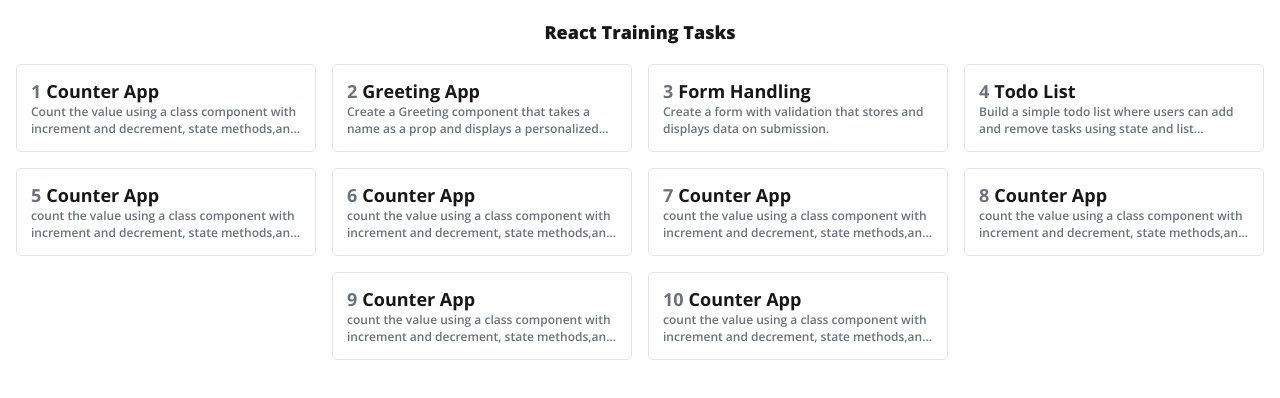
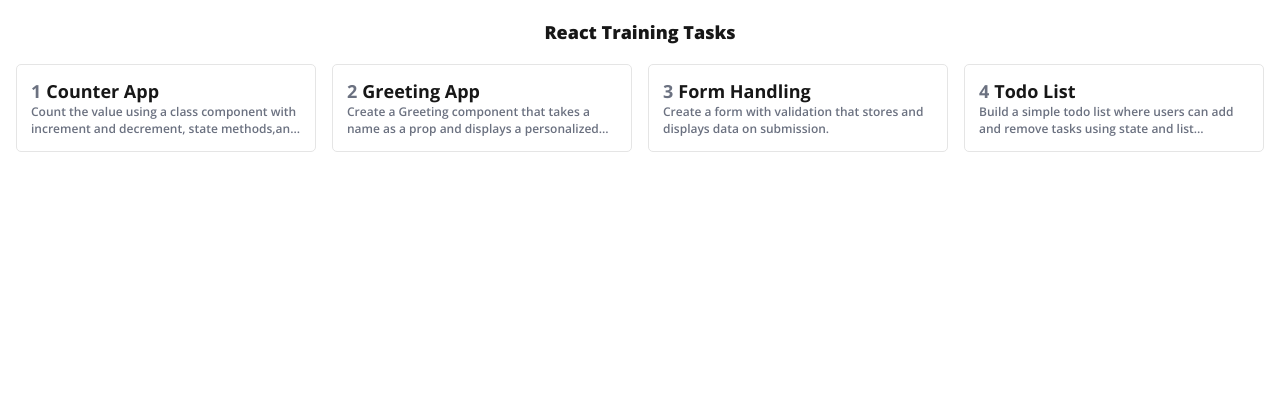
Before and after one commit to dhara-pipaliya/training-tasks, a React (Create React App) app: page / in a window 1280 px wide. Shown: the top 398 px of the page. Built offline with nearby package versions, Linux system fonts and the light colour scheme.

Commit message:
- move to back button in  common file

```diff
--- a/src/components/counter/Counter.module.scss
+++ b/src/components/counter/Counter.module.scss
@@ -1,21 +1,4 @@
 @import "../../styles/color.scss";
-
-.cardHome {
-  display: flex;
-  gap: 10px;
-  margin: 20px;
-  flex-wrap: wrap;
-  > svg {
-    color: $black;
-    cursor: pointer;
-  }
-  .backTasks {
-    cursor: pointer;
-    color: $black;
-    font-weight: 700;
-    font-size: 16px;
-  }
-}
 
 .container {
   border: 1px solid $grey_100;
--- a/src/components/counter/index.tsx
+++ b/src/components/counter/index.tsx
@@ -1,18 +1,11 @@
 import { useState } from "react";
-import { useNavigate } from "react-router-dom";
 import styles from "./Counter.module.scss";
-import ArrowBackOutlinedIcon from "@mui/icons-material/ArrowBackOutlined";
 import ReplayOutlinedIcon from "@mui/icons-material/ReplayOutlined";
 import RemoveOutlinedIcon from "@mui/icons-material/RemoveOutlined";
 import AddOutlinedIcon from "@mui/icons-material/AddOutlined";
 
 const Counter = () => {
   const [count, setCount] = useState(0);
-  const navigate = useNavigate();
-
-  const increment = () => {
-    setCount(count + 1);
-  };
 
   const decrement = () => {
     if (count === 0) return;
@@ -20,11 +13,6 @@ const Counter = () => {
   };
 
   return (
-    <div>
-      <div className={styles.cardHome} onClick={() => navigate("/")}>
-        <ArrowBackOutlinedIcon />
-        <div className={styles.backTasks}>Back To Tasks</div>
-      </div>
     <div className={styles.container}>
       <div className={styles.countTitle}>1. Counter App</div>
       <div className={styles.countContain}>
@@ -40,8 +28,7 @@ const Counter = () => {
             className={count === 0 ? styles.countDecrement : ""}
           />
           <ReplayOutlinedIcon onClick={() => setCount(0)} />
-            <AddOutlinedIcon onClick={increment} />
-          </div>
+          <AddOutlinedIcon onClick={() => setCount(count + 1)} />
         </div>
       </div>
     </div>
--- a/src/components/formHandling/FormHandling.module.scss
+++ b/src/components/formHandling/FormHandling.module.scss
@@ -7,23 +7,6 @@ input::-webkit-inner-spin-button {
 }
 input[type="number"] {
   -moz-appearance: textfield;
-}
-
-.cardHome {
-  display: flex;
-  gap: 10px;
-  margin: 20px;
-  flex-wrap: wrap;
-  > svg {
-    color: $black;
-    cursor: pointer;
-  }
-  .backTasks {
-    cursor: pointer;
-    color: $black;
-    font-weight: 700;
-    font-size: 16px;
-  }
 }
 
 .container {
--- a/src/components/formHandling/index.tsx
+++ b/src/components/formHandling/index.tsx
@@ -2,8 +2,6 @@ import { useState } from "react";
 import { useFormik } from "formik";
 import * as Yup from "yup";
 import styles from "./FormHandling.module.scss";
-import ArrowBackOutlinedIcon from "@mui/icons-material/ArrowBackOutlined";
-import { useNavigate } from "react-router-dom";
 import VisibilityOutlinedIcon from "@mui/icons-material/VisibilityOutlined";
 import VisibilityOffOutlinedIcon from "@mui/icons-material/VisibilityOffOutlined";
 
@@ -37,7 +35,6 @@ const validationSchema = Yup.object({
 const FormHandling = () => {
   const [submittedData, setSubmittedData] = useState<FormValues | null>(null);
   const [passwordType, setPasswordType] = useState<boolean>(true);
-  const navigate = useNavigate();
 
   const formik = useFormik({
     initialValues: {
@@ -56,11 +53,6 @@ const FormHandling = () => {
   };
 
   return (
-    <div>
-      <div className={styles.cardHome} onClick={() => navigate("/")}>
-        <ArrowBackOutlinedIcon />
-        <div className={styles.backTasks}>Back To Tasks</div>
-      </div>
     <div className={styles.container}>
       <div className={styles.taskDetails}>
         <div className={styles.taskHeading}>{`3. Form Handling`}</div>
@@ -167,7 +159,6 @@ const FormHandling = () => {
           {`Submit`}
         </button>
       </form>
-
       {submittedData && (
         <div className={styles.result}>
           <div className={styles.resultHeading}>{`Submitted Data `}</div>
@@ -186,7 +177,6 @@ const FormHandling = () => {
         </div>
       )}
     </div>
-    </div>
   );
 };
 
--- a/src/components/greeting/Greeting.module.scss
+++ b/src/components/greeting/Greeting.module.scss
@@ -1,21 +1,4 @@
 @import "../../styles/color.scss";
-
-.cardHome {
-  display: flex;
-  gap: 10px;
-  margin: 20px;
-  flex-wrap: wrap;
-  > svg {
-    color: $black;
-    cursor: pointer;
-  }
-  .backTasks {
-    cursor: pointer;
-    color: $black;
-    font-weight: 700;
-    font-size: 16px;
-  }
-}
 
 .container {
   border: 1px solid $grey_100;
--- a/src/components/greeting/index.tsx
+++ b/src/components/greeting/index.tsx
@@ -1,7 +1,5 @@
 import { useState } from "react";
 import styles from "./Greeting.module.scss";
-import ArrowBackOutlinedIcon from "@mui/icons-material/ArrowBackOutlined";
-import { useNavigate } from "react-router-dom";
 
 interface IGreetingResult {
   name?: string | null;
@@ -22,7 +20,6 @@ const GreetingResult = ({ name = "guest" }: IGreetingResult) => {
 };
 
 const Greeting = () => {
-  const navigate = useNavigate();
   const [name, setName] = useState<string | null>(null);
   const [inputValue, setInputValue] = useState("");
 
@@ -32,11 +29,6 @@ const Greeting = () => {
   };
 
   return (
-    <div>
-      <div className={styles.cardHome} onClick={() => navigate("/")}>
-        <ArrowBackOutlinedIcon />
-        <div className={styles.backTasks}>{`Back To Tasks`}</div>
-      </div>
     <div className={styles.container}>
       <div className={styles.taskTitle}>{`2. Greeting Component`}</div>
       <div className={styles.taskDescription}>
@@ -63,7 +55,6 @@ const Greeting = () => {
         </button>
       </div>
     </div>
-    </div>
   );
 };
 
--- /dev/null
+++ b/src/components/taskDetails/TaskDetails.module.scss
@@ -0,0 +1,18 @@
+@import "../../styles/color.scss";
+
+.cardHome {
+  display: flex;
+  gap: 10px;
+  margin: 20px;
+  flex-wrap: wrap;
+  > svg {
+    color: $black;
+    cursor: pointer;
+  }
+  .backTasks {
+    cursor: pointer;
+    color: $black;
+    font-weight: 700;
+    font-size: 16px;
+  }
+}
--- a/src/components/taskDetails/index.tsx
+++ b/src/components/taskDetails/index.tsx
@@ -1,12 +1,14 @@
-import { useParams } from "react-router-dom";
+import { useNavigate, useParams } from "react-router-dom";
 import Counter from "../counter";
 import Greeting from "../greeting";
 import FormHandling from "../formHandling";
 import TodoList from "../todoList";
+import styles from "./TaskDetails.module.scss";
+import ArrowBackOutlinedIcon from "@mui/icons-material/ArrowBackOutlined";
 
 const TaskDetails = () => {
   const params = useParams();
-
+  const navigate = useNavigate();
   const renderComponent = () => {
     switch (Number(params.id)) {
       case 1:
@@ -22,7 +24,15 @@ const TaskDetails = () => {
     }
   };
 
-  return <>{renderComponent()}</>;
+  return (
+    <div>
+      <div className={styles.cardHome} onClick={() => navigate("/")}>
+        <ArrowBackOutlinedIcon />
+        <div className={styles.backTasks}>{`Back To Tasks`}</div>
+      </div>
+      {renderComponent()}
+    </div>
+  );
 };
 
 export default TaskDetails;
--- a/src/components/todoList/TodoList.module.scss
+++ b/src/components/todoList/TodoList.module.scss
@@ -1,21 +1,4 @@
 @import "../../styles/color.scss";
-
-.cardHome {
-  display: flex;
-  gap: 10px;
-  margin: 20px;
-  flex-wrap: wrap;
-  > svg {
-    color: $black;
-    cursor: pointer;
-  }
-  .backTasks {
-    cursor: pointer;
-    color: $black;
-    font-weight: 700;
-    font-size: 16px;
-  }
-}
 
 .container {
   border: 1px solid $grey_100;
--- a/src/components/todoList/index.tsx
+++ b/src/components/todoList/index.tsx
@@ -1,6 +1,4 @@
-import { useNavigate } from "react-router-dom";
 import styles from "./TodoList.module.scss";
-import ArrowBackOutlinedIcon from "@mui/icons-material/ArrowBackOutlined";
 import DeleteOutlineOutlinedIcon from "@mui/icons-material/DeleteOutlineOutlined";
 import EditOutlinedIcon from "@mui/icons-material/EditOutlined";
 import { useState } from "react";
@@ -11,20 +9,25 @@ interface ITask {
 }
 
 const TodoList = () => {
-  const navigate = useNavigate();
   const [tasks, setTasks] = useState<ITask[]>([]);
   const [inputValue, setInputValue] = useState<string>("");
   const [selectedTask, setSelectedTask] = useState<ITask | null>(null);
 
   const handleSubmit = () => {
     if (selectedTask) {
-      const updateValue = tasks.map((res) => {
-        if (selectedTask?.id === res?.id) {
-          return { ...res, name: inputValue };
-        }
-        return res;
-      });
-      setTasks(updateValue);
+      // const updateValue = tasks.map((res) => {
+      //   if (selectedTask?.id === res?.id) {
+      //     return { ...res, name: inputValue };
+      //   }
+      //   return res;
+      // });
+      // setTasks(updateValue);
+
+      setTasks(
+        tasks.map((res) =>
+          selectedTask?.id === res?.id ? { ...res, name: inputValue } : res
+        )
+      );
       setSelectedTask(null);
     } else {
       setTasks([
@@ -41,6 +44,9 @@ const TodoList = () => {
   };
 
   const handleDelete = (index: number) => {
+    // const filterTask = tasks.filter((_, i) => i !== index);
+    // setTasks(filterTask);
+
     const deleteData = [...tasks];
     deleteData.splice(index, 1);
     setTasks(deleteData);
@@ -55,11 +61,6 @@ const TodoList = () => {
   };
 
   return (
-    <div>
-      <div className={styles.cardHome} onClick={() => navigate("/")}>
-        <ArrowBackOutlinedIcon />
-        <div className={styles.backTasks}>{`Back To Tasks`}</div>
-      </div>
     <div className={styles.container}>
       <div className={styles.taskHeading}>{`Todo List`}</div>
       <div className={styles.taskDescription}>
@@ -88,9 +89,7 @@ const TodoList = () => {
         </div>
         <div className={styles.countTask}>{`Task (${tasks?.length})`}</div>
         {!tasks.length ? (
-            <div
-              className={styles.emptyTodo}
-            >{`No task yet.Add one above!`}</div>
+          <div className={styles.emptyTodo}>{`No task yet.Add one above!`}</div>
         ) : (
           tasks.map((res, index) => {
             return (
@@ -129,7 +128,6 @@ const TodoList = () => {
         )}
       </div>
     </div>
-    </div>
   );
 };
 
--- a/src/constant/index.tsx
+++ b/src/constant/index.tsx
@@ -25,40 +25,4 @@ export const tasks: ITask[] = [
     description:
       "Build a simple todo list where users can add and remove tasks using state and list rendering.",
   },
-  {
-    id: 5,
-    title: "Counter App",
-    description:
-      "count the value using a class component with increment and decrement, state methods,and updates the value using the setstate method.",
-  },
-  {
-    id: 6,
-    title: "Counter App",
-    description:
-      "count the value using a class component with increment and decrement, state methods,and updates the value using the setstate method.",
-  },
-  {
-    id: 7,
-    title: "Counter App",
-    description:
-      "count the value using a class component with increment and decrement, state methods,and updates the value using the setstate method.",
-  },
-  {
-    id: 8,
-    title: "Counter App",
-    description:
-      "count the value using a class component with increment and decrement, state methods,and updates the value using the setstate method.",
-  },
-  {
-    id: 9,
-    title: "Counter App",
-    description:
-      "count the value using a class component with increment and decrement, state methods,and updates the value using the setstate method.",
-  },
-  {
-    id: 10,
-    title: "Counter App",
-    description:
-      "count the value using a class component with increment and decrement, state methods,and updates the value using the setstate method.",
-  },
 ];
```
Lines whose indentation alone changed are shown as unchanged.
